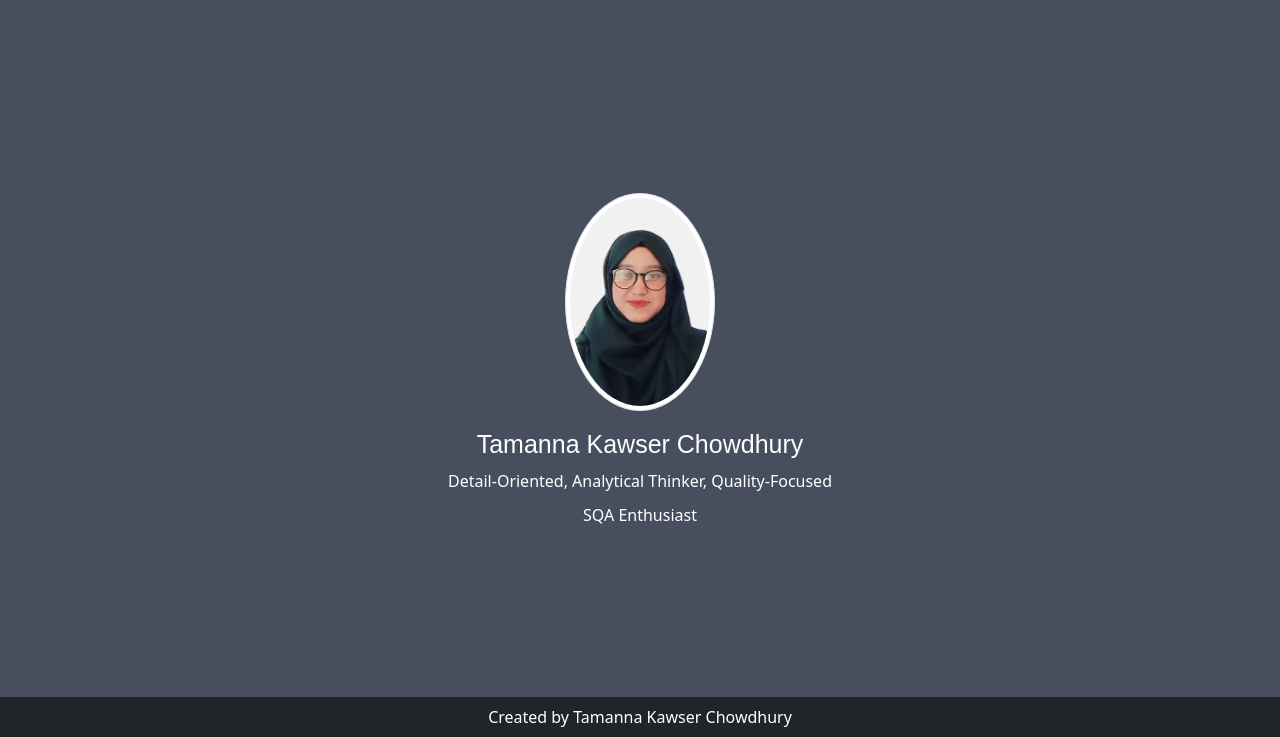
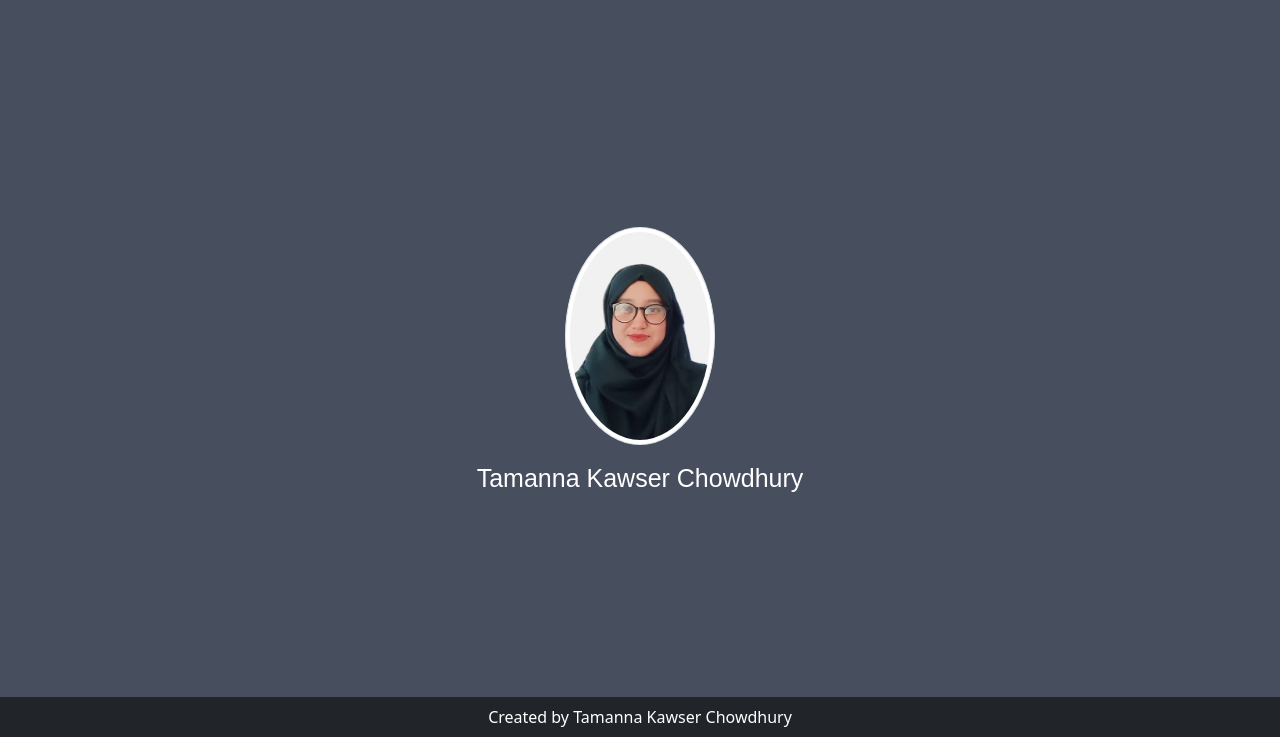
Before and after one commit to Tamanna871/Portfolio2, a plain HTML site: page index.html in a window 1280 px wide. Shown: the part 63-800 px from the top of the page. Drawn offline with nearby package versions, Linux system fonts and the light colour scheme.

Commit message:
Update index.html

```diff
--- a/index.html
+++ b/index.html
@@ -141,8 +141,6 @@
       alt="Picture of Tamanna Kawser Chowdhury" width="150px" height="180">
     <div class="text-white mt-2 text-content">
       <h1 style="font-family: Arial, Helvetica, sans-serif; font-size: 25px;">Tamanna Kawser Chowdhury</h1>
-      <p>Detail-Oriented, Analytical Thinker, Quality-Focused</p>
-      <p>SQA Enthusiast</p>
     </div>
   </div>
 
@@ -153,4 +151,5 @@
   </nav>
 </body>
 
+
 </html>
```
